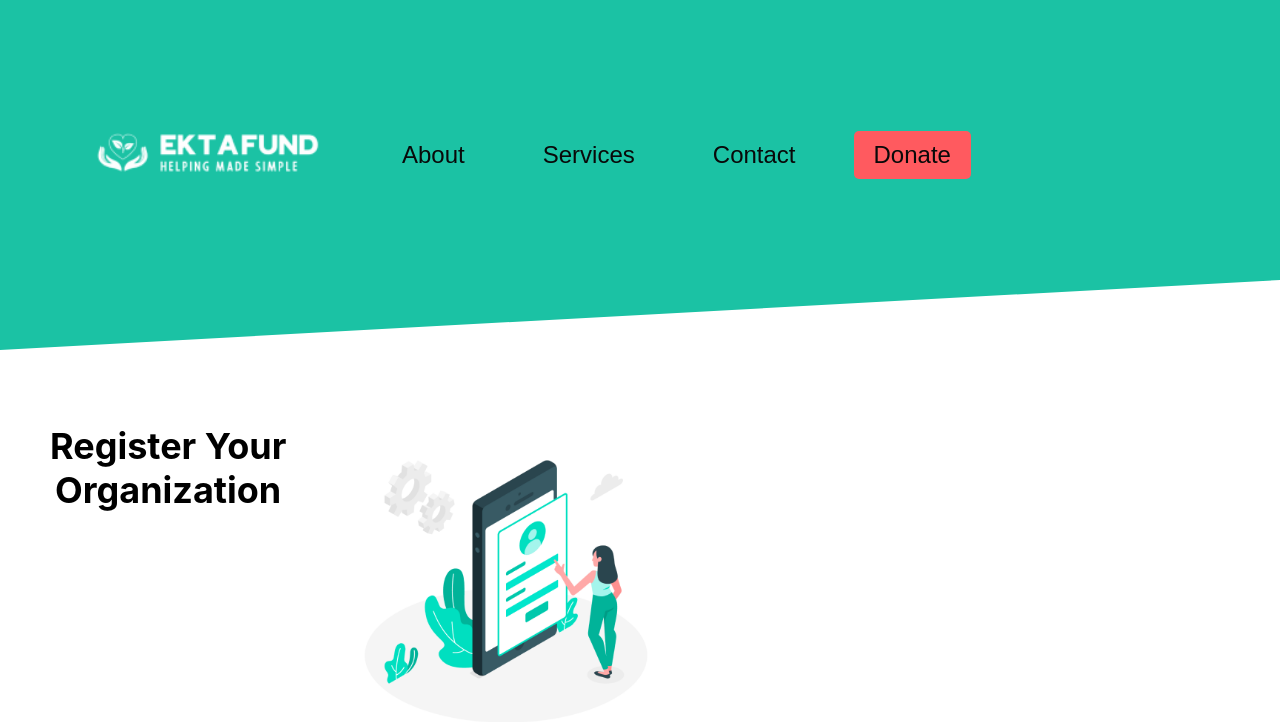
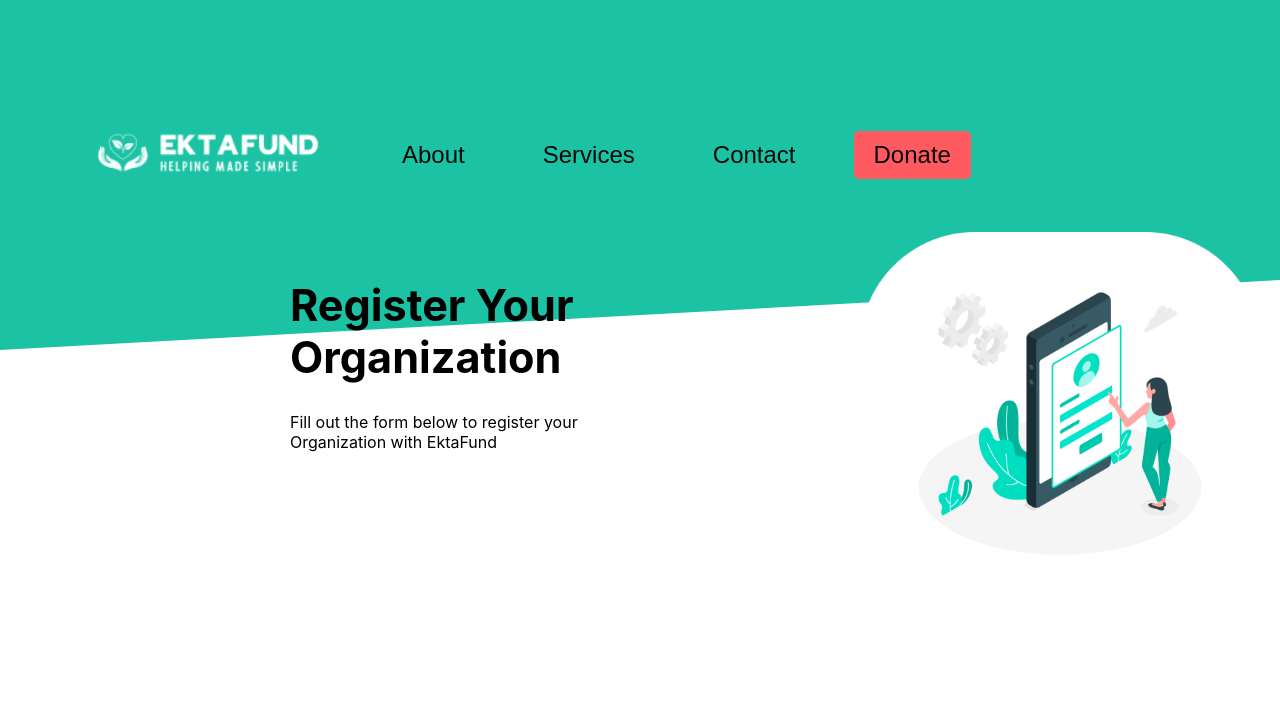
Before and after one commit to kunj-bhuva/Ekta_Fund, a React (Create React App) app: page / in a window 1280 px wide. Shown: the top 722 px of the page. Built offline with nearby package versions, Linux system fonts and the light colour scheme.

Commit message:
updated body

```diff
--- a/src/components/Body.css
+++ b/src/components/Body.css
@@ -7,14 +7,28 @@
     /* height: 100vh; Optional: make the div take the full viewport height */
 }
 
-.content {
-    display: flex;
-    align-items: flex-start; /* Ensures the text and image are aligned at the top */
+
+
+.content{
+    margin-left: 15rem;
+   position: absolute;
+   top:200px;
+    align-items: flex-start;
+    display: inline;
     color:black;
+    text-align: left;
+
 }
 
+
+.content-headline{
+    font-size: 2.7rem;
+}
 .login-image {
+    position: absolute;
+    top: 0px;
+    left: 160%;
     width: 400px; /* Adjust the width as needed */
     height: auto; /* Maintain the image aspect ratio */
-    margin-left: 20px; /* Space between h1 and image */
+    padding-top: 2rem;
 }
--- a/src/components/Body.js
+++ b/src/components/Body.js
@@ -7,7 +7,8 @@ export default function Body() {
     return (
         <div className="Body">
             <div className="content">
-                <h1>Register Your <br/>Organization </h1>
+                <h1 className="content-headline">Register Your <br/>Organization </h1>
+                <p> Fill out the form below to register your <br/> Organization with EktaFund</p>
                 <img src={loginImage} alt="loginImage" className="login-image" />
             </div>
         </div>
```
